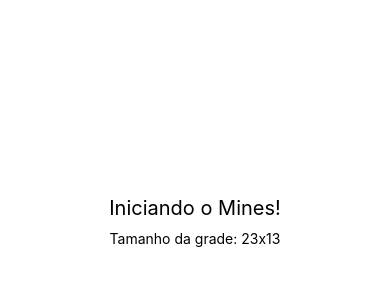
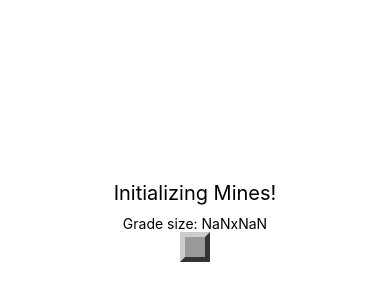
Before and after one commit to digsales/Mines_React-Native, a React Native app: screen / in a window 390 px wide. Shown: the part 206-506 px from the top of the page. Built offline with nearby package versions, Linux system fonts and the light colour scheme.

Commit message:
Adding Field Component

```diff
--- a/App.js
+++ b/App.js
@@ -1,14 +1,16 @@
 import { StatusBar } from "expo-status-bar";
 import { StyleSheet, Text, View } from "react-native";
 import params from "./src/params";
+import Field from "./src/components/Field";
 
 export default function App() {
   return (
     <View style={styles.container}>
-      <Text style={styles.welcome}>Iniciando o Mines!</Text>
+      <Text style={styles.welcome}>Initializing Mines!</Text>
       <Text style={styles.introduction}>
-        Tamanho da grade: {params.getRowsAmount()}x{params.getColumnsAmount()}
+        Grade size: {params.getRowsAmount()}x{params.getColumnsAmount()}
       </Text>
+      <Field />
     </View>
   );
 }
--- /dev/null
+++ b/src/components/Field.js
@@ -0,0 +1,32 @@
+import React from "react";
+import { View, StyleSheet, Text } from "react-native";
+import params from "../params";
+
+export default (props) => {
+  const styleField = [styles.field];
+  // Other styles here!
+  if (styleField.length === 1) {
+    styleField.push(styles.regular);
+  }
+
+  return (
+    <View style={styleField}>
+      <Text></Text>
+    </View>
+  );
+};
+
+const styles = StyleSheet.create({
+  field: {
+    height: params.blockSize,
+    width: params.blockSize,
+    borderWidth: params.borderSize,
+  },
+  regular: {
+    backgroundColor: "#999",
+    borderLeftColor: "#ccc",
+    borderTopColor: "#ccc",
+    borderRightColor: "#333",
+    borderBottomColor: "#333",
+  },
+});
--- a/src/params.js
+++ b/src/params.js
@@ -1,9 +1,9 @@
 import { Dimensions } from "react-native";
 
 const params = {
-  blockSice: 30,
-  borderSizer: 5,
-  fontSizer: 15,
+  blockSize: 30,
+  borderSize: 5,
+  fontSize: 15,
   headerRatio: 0.15, // Header proportion on the top of the screen
   difficultLevel: 0.1, // % of mines on the battlefield
   getColumnsAmount() {
```
